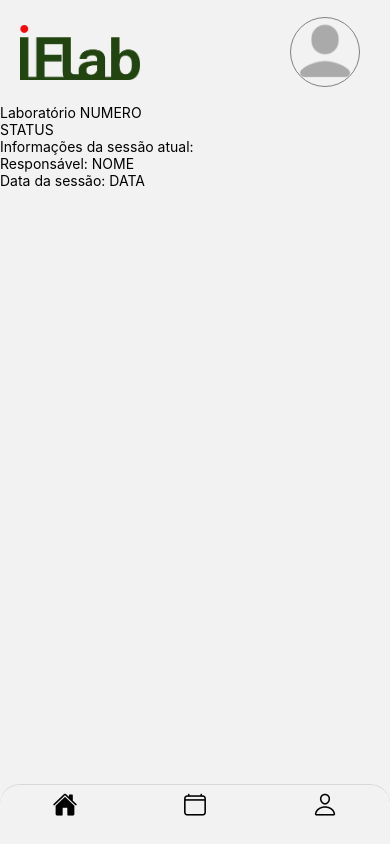
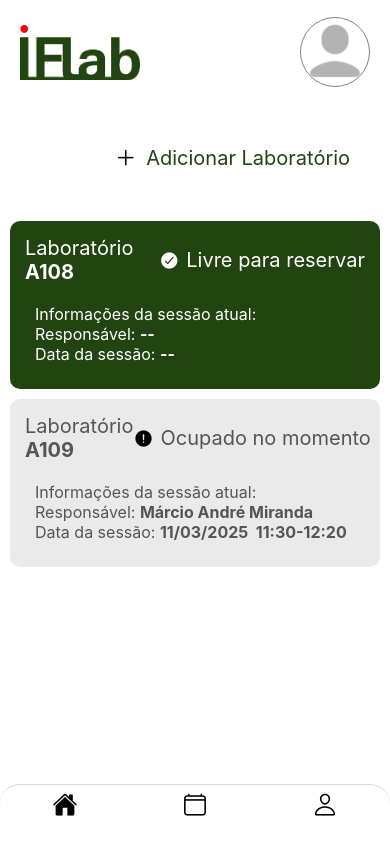
Before and after one commit to lucashaiter/iflabMobile, a React Native app: screen /home in a window 390 px wide. Built offline with nearby package versions, Linux system fonts and the light colour scheme.

Commit message:
Enhance LabCard component and update Home page layout with new styles and functionality

```diff
--- a/src/pages/home/components/labCard.js
+++ b/src/pages/home/components/labCard.js
@@ -1,29 +1,104 @@
 import { TouchableOpacity, StyleSheet, View, Text} from 'react-native';
+import { Ionicons } from '@expo/vector-icons'
 
 export function LabCard() {
     // Numero laboratorio
     // Status
     // Responsável
     // Data de sessão
+
     return (
-        <TouchableOpacity style={styles.card}>
-            <View style={styles.header}>
-                <Text>Laboratório NUMERO</Text>
-                <Text>STATUS</Text>
-            </View>
-            <View style={styles.body}>
-                <Text>Informações da sessão atual:</Text>
-                <Text>Responsável: NOME</Text>
-                <Text>Data da sessão: DATA</Text>
-            </View>
-        </TouchableOpacity>
+        <View>
+            <TouchableOpacity style={styles.cardFree}>
+                <View style={styles.header}>
+                    <Text style={styles.titleFree}>Laboratório <Text style={{fontWeight: 'bold'}}>A108</Text> </Text>
+                    <View style={{gap: 7, flexDirection: 'row', alignItems: 'center'}}>
+                        <Ionicons name="checkmark-circle" size={20} color="white" />
+                        <Text style={styles.titleFree}>Livre para reservar</Text>
+                    </View>
+                </View>
+                <View style={styles.body}>
+                    <Text style={styles.textFree}>Informações da sessão atual:</Text>
+                    <Text style={styles.textFree}>Responsável: <Text style={{fontWeight: 'bold'}}>--</Text> </Text>
+                    <Text style={styles.textFree}>Data da sessão: <Text style={{fontWeight: 'bold'}}>--</Text> </Text>
+                </View>
+            </TouchableOpacity>
+
+            <TouchableOpacity style={styles.cardBusy}>
+                <View style={styles.header}>
+                    <Text style={styles.titleBusy}>Laboratório <Text style={{fontWeight: 'bold'}}>A109</Text> </Text>
+                    <View style={{gap: 7, flexDirection: 'row', alignItems: 'center'}}>
+                        <Ionicons name="alert-circle" size={20} color="black" />
+                        <Text style={styles.titleBusy}>Ocupado no momento</Text>
+                    </View>
+                </View>
+                <View style={styles.body}>
+                    <Text style={styles.textBusy}>Informações da sessão atual:</Text>
+                    <Text style={styles.textBusy}>Responsável: <Text style={{fontWeight: 'bold'}}>Márcio André Miranda</Text> </Text>
+                    <Text style={styles.textBusy}>Data da sessão: <Text style={{fontWeight: 'bold'}}>11/03/2025  11:30-12:20</Text> </Text>
+                </View>
+            </TouchableOpacity>
+        </View>
+
     );
 }
 
 const styles = StyleSheet.create({
-    card:{
-        width:"90%"
+    header: {
+        flexDirection: 'row',
+        justifyContent: 'space-between',
+        alignItems: 'center',
+        marginBottom: 10,
     },
 
+    body: {
+        flexDirection: 'column',
+        justifyContent: 'space-between',
+        padding: 10,
+    },
+
+    cardFree:{
+        flex: 1,
+        backgroundColor: "#224411",
+        marginTop: 10,
+        marginLeft: 10,
+        marginRight: 10,
+        borderRadius: 10,
+        padding: 15,
+    },
+
+    titleFree: {
+        fontSize: 20,
+        fontWeight: 'normal',
+        color: 'white',
+    },
+
+    textFree: {
+        fontSize: 16,
+        color: 'white',
+        fontWeight: 'normal',
+    },
+
+    cardBusy:{
+        flex: 1,
+        backgroundColor: "#EAEAEA",
+        marginTop: 10,
+        marginLeft: 10,
+        marginRight: 10,
+        borderRadius: 10,
+        padding: 15,
+    },
+
+    titleBusy: {
+        fontSize: 20,
+        fontWeight: 'normal',
+        color: '#555555',
+    },
+
+    textBusy: {
+        fontSize: 16,
+        color: '#555555',
+        fontWeight: 'normal',
+    },
 
 });
--- a/src/pages/home/index.js
+++ b/src/pages/home/index.js
@@ -1,9 +1,10 @@
 import { View, Text, Image, TouchableOpacity, StyleSheet } from 'react-native';
+import { Ionicons } from '@expo/vector-icons'
 import { LabCard } from './components/labCard';
 
 export function Home() {
     return (
-        <View style={{flex: 1}}>
+        <View style={{flex: 1, backgroundColor: 'white'}}>
             <View style={styles.header}>
                 <Image
                     style={styles.logo}
@@ -18,6 +19,11 @@ export function Home() {
                     />
                 </TouchableOpacity>
             </View>
+
+            <TouchableOpacity style={styles.addLab}>
+                <Ionicons name='add' size={25}/>
+                <Text style={{fontSize: 20, color: '#224411'}}>Adicionar Laboratório</Text>
+            </TouchableOpacity>
 
             <View>
                 <LabCard />
@@ -45,10 +51,17 @@ const styles = StyleSheet.create({
     profile:{
         height: 70,
         width: 70,
-        marginRight: 10,
         border: '1px solid gray',
         borderRadius: 50,
 
+    },
+
+    addLab:{
+        margin:40,
+        flexDirection: "row",
+        justifyContent: "flex-end",
+        alignItems: "center",
+        gap: 8
     }
 
 
```
